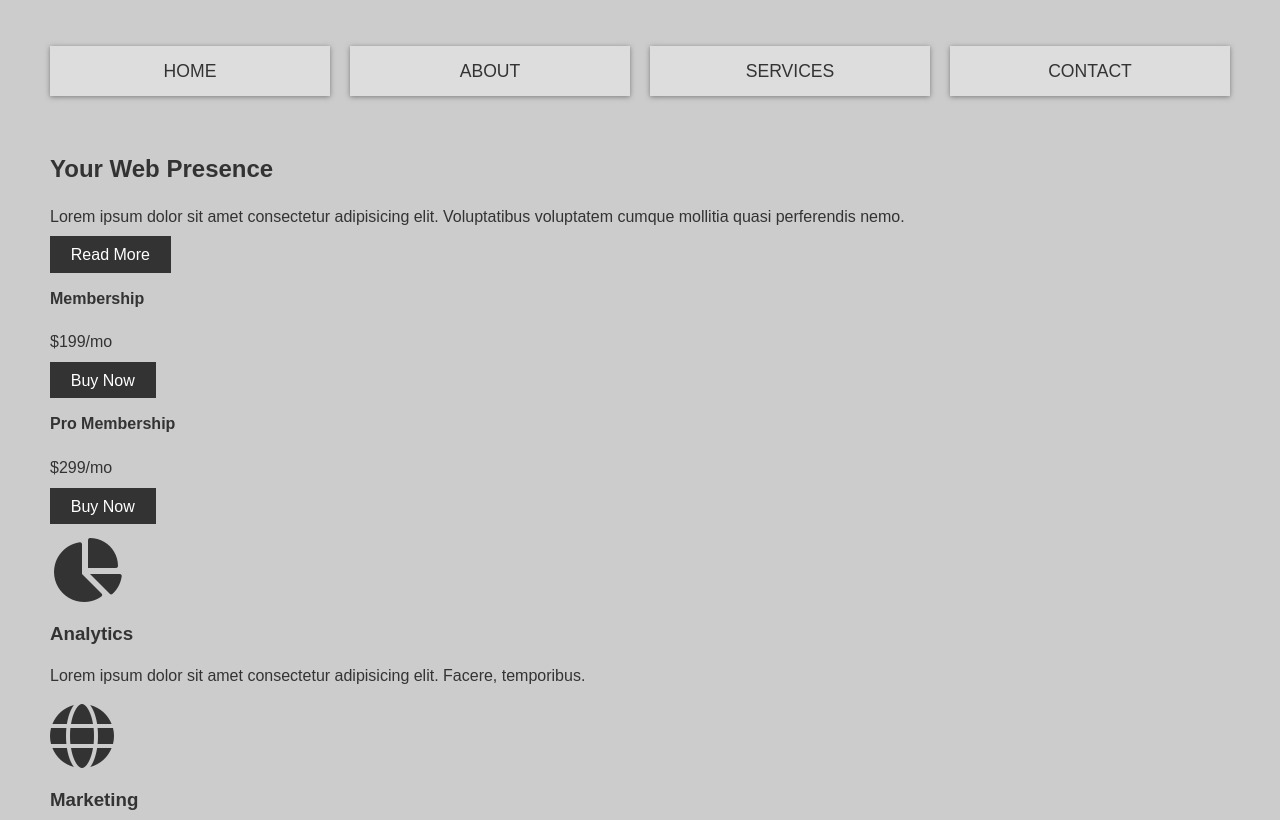
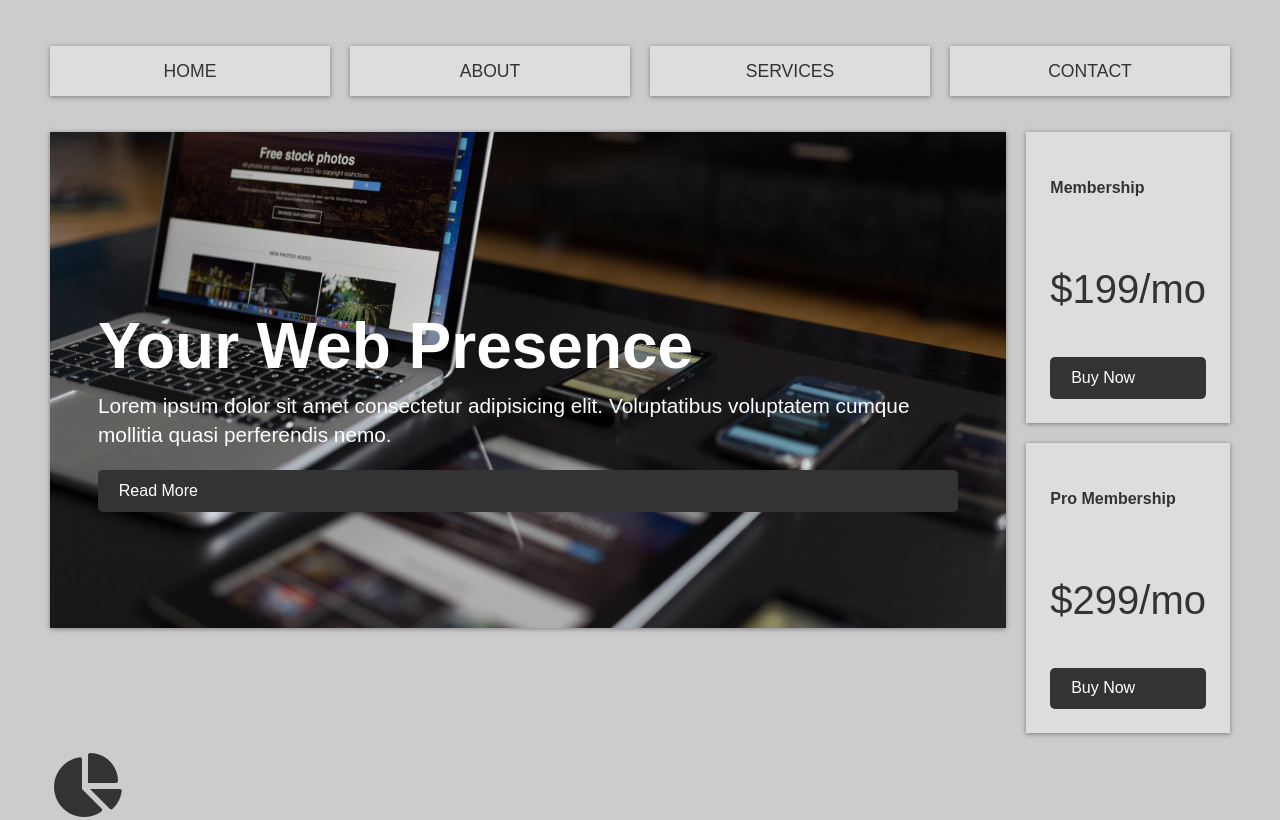
Before and after one commit to 0tieno/Responsive-Grid-CSS-Website, a plain HTML site: page index.html in a window 1280 px wide. Shown: the top 820 px of the page. Drawn offline with Linux system fonts and the light colour scheme.

Commit message:
showcase

```diff
--- a/styles..css
+++ b/styles..css
@@ -24,7 +24,11 @@ body{
     padding: 0.6rem 1.3rem;
     text-decoration: none;
     border: 0;
+    border-radius: 5px;
+    cursor: pointer;
+    transition: all 0.5s ease;
 }
+
 
 img{
     max-width: 100%;
@@ -61,3 +65,63 @@ img{
     background: var(--dark);
     color: var(--light);
 }
+
+/* top container */
+.top-container{
+    display: grid;
+    gap: 20px;
+    grid-template-areas:
+    'showcase showcase top-box-a'
+    'showcase showcase top-box-b';
+}
+
+/* showcase */
+.showcase{
+    grid-area: showcase;
+    min-height: 400px;
+    background: url('../img/showcase.jpg');
+    background-position: center;
+    background-repeat: no-repeat;
+    background-size: cover;
+    padding: 3rem;
+
+    display: flex;
+    flex-direction: column;
+    justify-content: center;
+    align-self: start;
+    box-shadow: var(--shadow);
+}
+
+.showcase h1{
+    font-size: 4rem;
+    margin-bottom: 0;
+    color: var(--light);
+}
+
+.showcase p{
+    font-size: 1.3rem;
+    margin-top: 0;
+    color: var(--light);
+}
+
+/* top box */
+.top-box{
+    background: var(--primary);
+    display: grid;
+    align-items: center;
+    justify-content: center;
+    box-shadow: var(--shadow);
+    padding: 1.5rem;
+}
+
+.top-box .price{
+    font-size: 2.5rem;
+}
+
+.top-box-a{
+    grid-area: top-box-a;
+}
+
+.top-box-b{
+    grid-area: top-box-b;
+}
```
